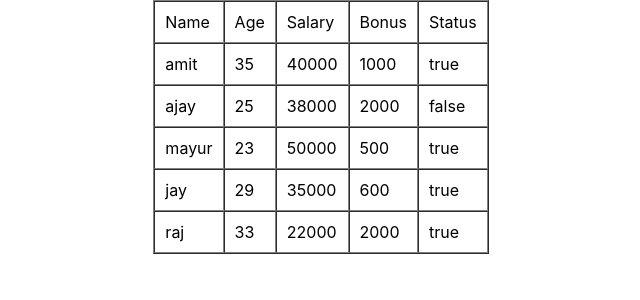
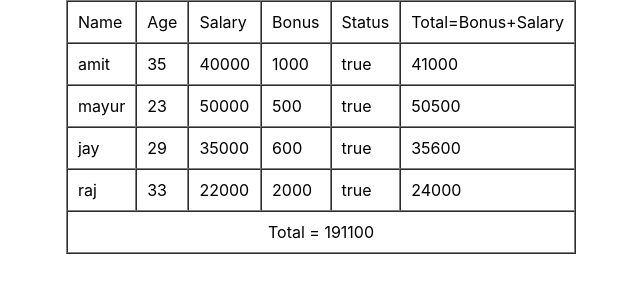
Before and after one commit to nenu-kalathiya/project-1, a React (Create React App) app in the folder project-1/: page / in a window 1280 px wide. Shown: the top 300 px of the page, without its empty margins (319-959 px from the left). Built offline with nearby package versions, Linux system fonts and the light colour scheme.

Commit message:
employee-data

```diff
--- a/project-1/src/App.js
+++ b/project-1/src/App.js
@@ -43,6 +43,14 @@ function App() {
     },
   ];
 
+  let fData = data.filter((d,i) => d.status === true);
+
+  let ans = data.reduce((acc, d, i) => acc + d.bonus + d.salary, 0)
+
+  console.log(fData);
+
+  console.log(ans);
+
   return (
     <table border="1" align="center" cellPadding="10" cellspacing="0">
       <tr>
@@ -51,18 +59,31 @@ function App() {
         <td>Salary</td>
         <td>Bonus</td>
         <td>Status</td>
+        <td>Total=Bonus+Salary</td>
       </tr>
       {
-        data.map((d,i) => {
+        fData.map((d,i) => {
           let {name, age, salary, bonus, status} = d
           return(
 
-            <tr>
+            <tr key={i}>
               <td>{name}</td>
               <td>{age}</td>
               <td>{salary}</td>
               <td>{bonus}</td>
               <td>{status.toString()}</td>
+              <td>{d.salary+d.bonus}</td>
+            </tr>
+          )
+        })
+      }
+      {
+        fData.map((d,i) => {
+          let {name, age, salary, bonus, status} = d
+          return(
+
+            <tr key={i}>
+              {i === 0 ? <td align='center' colSpan={6}>Total = {ans}</td> : null}
             </tr>
           )
         })
```
